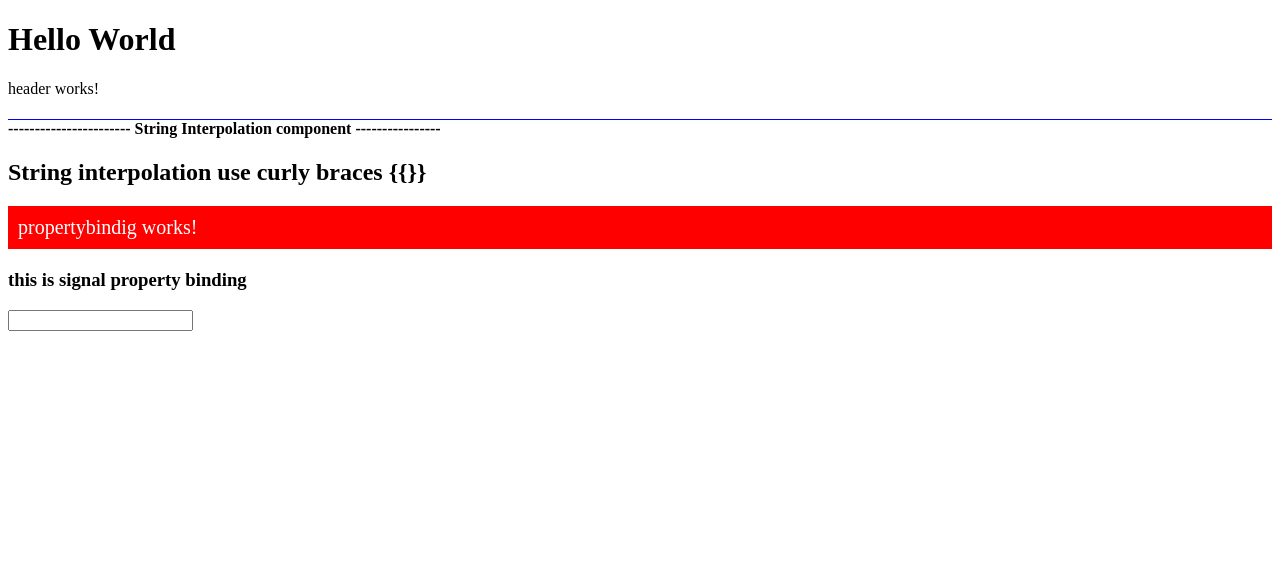
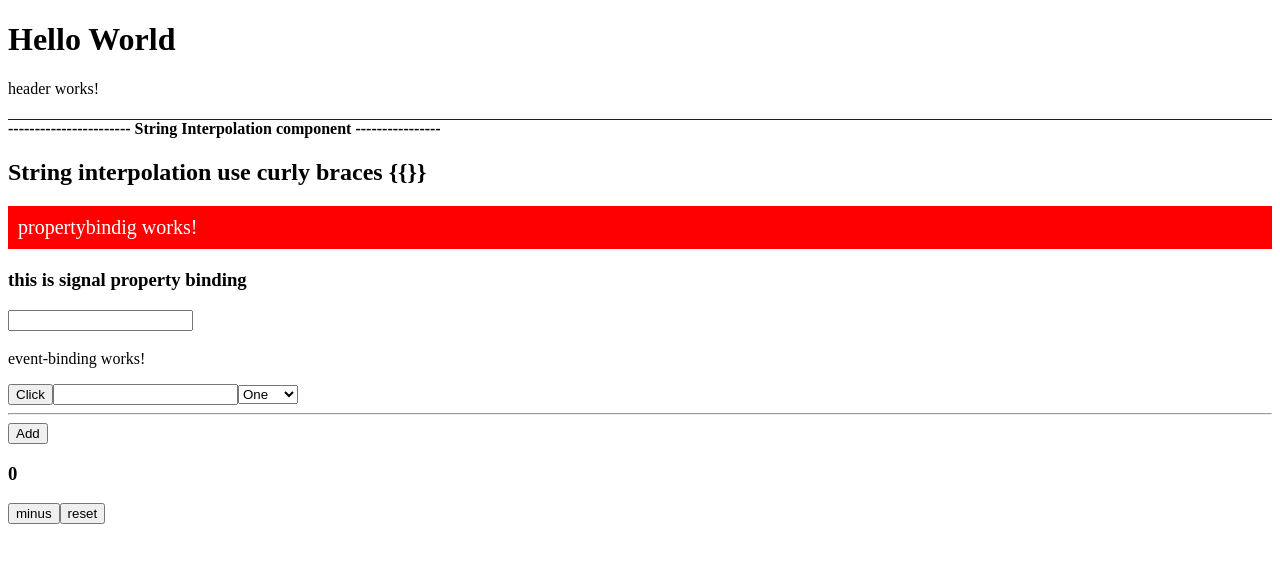
Before and after one commit to mkpbd/Angular, an Angular app in the folder angular19basic/: page / in a window 1280 px wide. Shown: the top 562 px of the page. Built offline with nearby package versions, Linux system fonts and the light colour scheme.

Commit message:
Counter App

```diff
--- /dev/null
+++ b/angular19basic/src/app/component/counterapp/counterapp.component.html
@@ -0,0 +1,8 @@
+
+<button  (click)="addNumber()">Add  </button>
+
+<h3>{{count()}}</h3>
+
+<button (click)="minusNumber()">minus</button>
+
+<button (click)="resetCount()">reset</button>
--- /dev/null
+++ b/angular19basic/src/app/component/counterapp/counterapp.component.ts
@@ -0,0 +1,23 @@
+import { Component,  signal } from '@angular/core';
+
+@Component({
+  selector: 'app-counterapp',
+  imports: [],
+  templateUrl: './counterapp.component.html',
+  styleUrl: './counterapp.component.css'
+})
+export class CounterappComponent  {
+
+    count  = signal<number>(0);
+
+    addNumber(){
+      this.count.update(x => x + 1);
+    }
+
+    minusNumber(){
+      this.count.update(x => x >0 ? x - 1 : 0);
+    }
+    resetCount(){
+      this.count.set(0);
+    }
+}
--- /dev/null
+++ b/angular19basic/src/app/component/event-binding/event-binding.component.html
@@ -0,0 +1,14 @@
+<p>event-binding works!</p>
+
+<button (click)="handleClick($event)">Click</button>
+
+<input type="text" (input)="handleInput(input)" #input>
+
+<select name="selectData" id="change" (change)="handleOnchange($event)">
+
+  <option value="1">One</option>
+  <option value="2">Two</option>
+  <option value="3">Three</option>
+  <option value="4">Four</option>
+  <option value="5">Five"></option>
+</select>
--- /dev/null
+++ b/angular19basic/src/app/component/event-binding/event-binding.component.ts
@@ -0,0 +1,24 @@
+import { Component, OnChanges } from '@angular/core';
+
+@Component({
+  selector: 'app-event-binding',
+  imports: [],
+  templateUrl: './event-binding.component.html',
+  styleUrl: './event-binding.component.css'
+})
+export class EventBindingComponent {
+
+
+
+  handleClick(event: Event){
+      console.log(event.target);
+  }
+
+  handleInput(event: HTMLInputElement): void {
+    console.log(event.value );
+  }
+
+  handleOnchange(event: any): void {
+    console.log(event.target.value);
+  }
+}
--- a/angular19basic/src/app/component/header/header.component.html
+++ b/angular19basic/src/app/component/header/header.component.html
@@ -4,3 +4,9 @@
 
 
 <app-propertybindig></app-propertybindig>
+
+<app-event-binding></app-event-binding>
+
+<hr />
+
+<app-counterapp></app-counterapp>
--- a/angular19basic/src/app/component/header/header.component.ts
+++ b/angular19basic/src/app/component/header/header.component.ts
@@ -1,10 +1,12 @@
 import { Component } from '@angular/core';
 import { InterpolationComponent } from '../interpolation/interpolation.component';
 import { PropertybindigComponent } from '../propertybindig/propertybindig.component';
+import { EventBindingComponent } from '../event-binding/event-binding.component';
+import { CounterappComponent } from '../counterapp/counterapp.component';
 
 @Component({
   selector: 'app-header',
-  imports: [InterpolationComponent, PropertybindigComponent],
+  imports: [CounterappComponent,InterpolationComponent, PropertybindigComponent, EventBindingComponent],
   templateUrl: './header.component.html',
   styleUrl: './header.component.css'
 })
```
Also changed, not shown: angular19basic/src/app/component/counterapp/counterapp.component.css (added), angular19basic/src/app/component/event-binding/event-binding.component.css (added), 2 other files (tests, documents, lock files or other folders).
